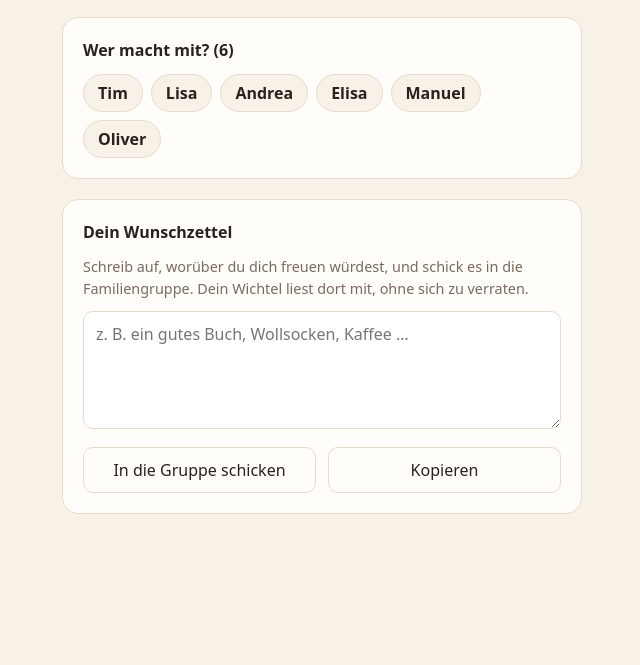
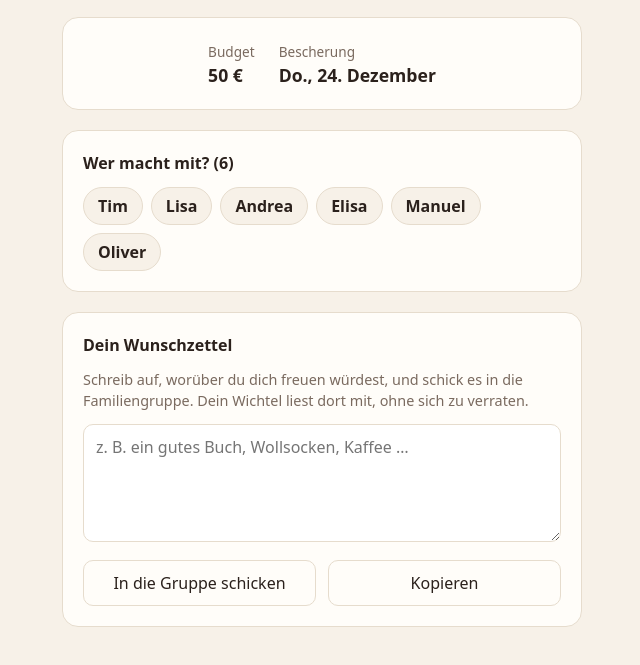
Before and after one commit to TimBroem/wichteln, a plain HTML site: page index.html in a window 1280 px wide. Shown: the part 121-786 px from the top of the page, without its empty margins (318-958 px from the left). Drawn offline with Linux system fonts and the light colour scheme.

Commit message:
Budget 50 € und Bescherung am 24.12.
Co-Authored-By: Claude Opus 5.5 <noreply@anthropic.com>

```diff
--- a/index.html
+++ b/index.html
@@ -143,8 +143,8 @@
 const CONFIG = {
   title: 'Familien-Wichteln',
   organizer: 'Tim',
-  budget: '',   // z. B. '25 €'
-  date: '',     // z. B. '2026-12-24'
+  budget: '50 €',
+  date: '2026-12-24',
   people: ['Tim', 'Lisa', 'Andrea', 'Elisa', 'Manuel', 'Oliver'],
 };
 // =======================================
```
